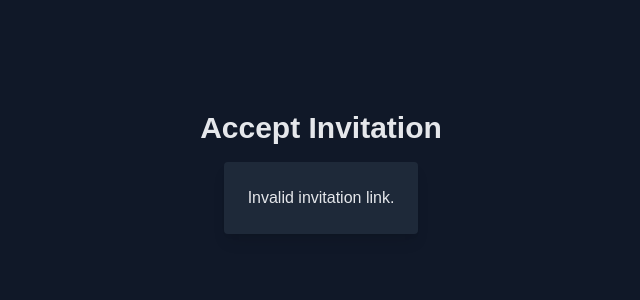
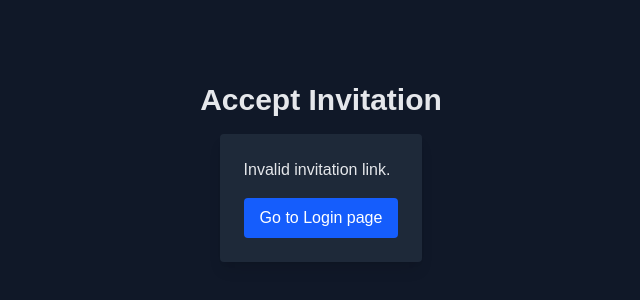
Before and after one commit to yumyum-web/realtime-collaborative-code-editor, a Next.js app: page /invitations/accept in a window 1280 px wide. Shown: the part 228-528 px from the top of the page, without its empty margins (319-959 px from the left). Built offline with nearby package versions, Linux system fonts and the light colour scheme.

Commit message:
Add login redirect button for invalid invitation status

```diff
--- a/app/invitations/accept/page.tsx
+++ b/app/invitations/accept/page.tsx
@@ -47,7 +47,29 @@ export default function AcceptInvitationPage() {
     <div className="flex flex-col items-center justify-center min-h-screen bg-gray-900 text-gray-200">
       <h1 className="text-3xl font-bold mb-4">Accept Invitation</h1>
       <div className="bg-gray-800 p-6 rounded shadow-lg">
-        {loading ? <p>Processing...</p> : <p>{status}</p>}
+        {loading ? (
+          <p>Processing...</p>
+        ) : (
+          <>
+            <p>{status}</p>
+            {(status.toLowerCase().includes("not for you") ||
+              status.toLowerCase().includes("error") ||
+              status.toLowerCase().includes("invalid") ||
+              status === "403") && (
+              <div className="flex justify-center">
+                <button
+                  className="mt-4 px-4 py-2 bg-blue-600 hover:bg-blue-700 rounded text-white"
+                  onClick={() => {
+                    localStorage.removeItem("user");
+                    router.push("/login");
+                  }}
+                >
+                  Go to Login page
+                </button>
+              </div>
+            )}
+          </>
+        )}
       </div>
     </div>
   );
```
